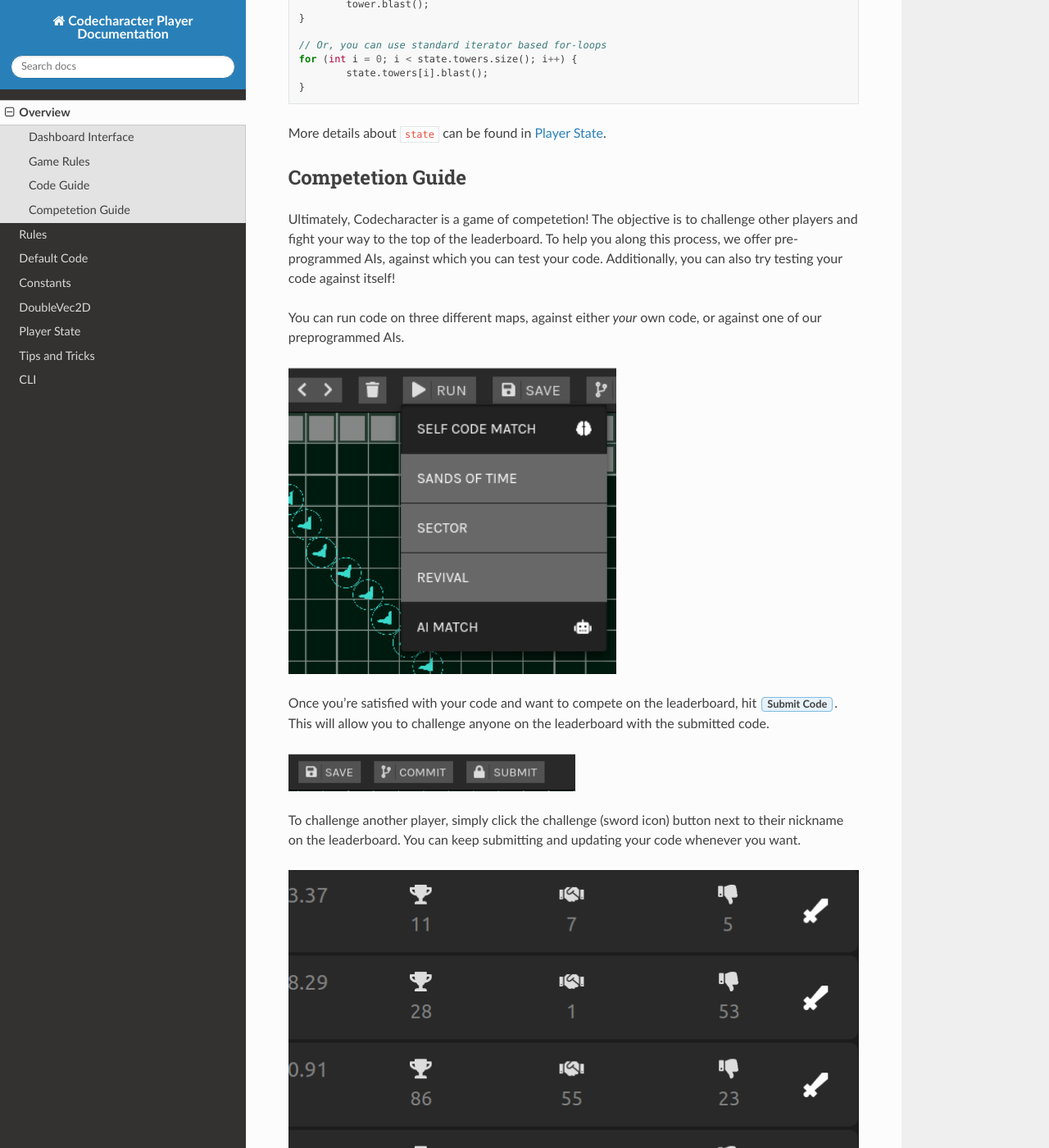
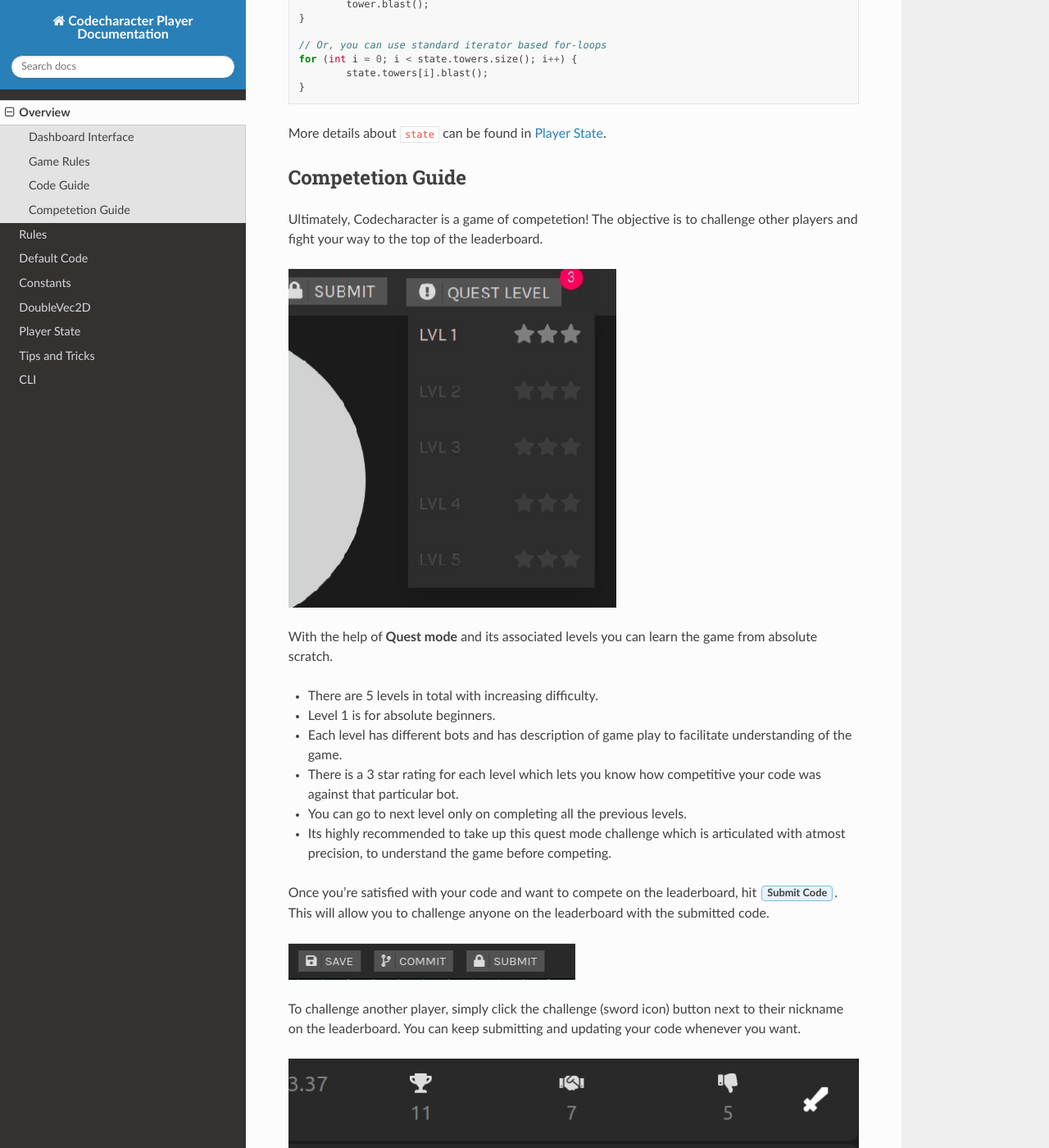
Before and after one commit to delta/codecharacter-player-docs-2020, a Sphinx documentation site: the page built from source/overview.rst, in a window 1280 px wide and 1400 px high, scrolled down 4237 px. Shown: the whole window at 82% size. Built offline with Sphinx 7.4.7 and the Read the Docs theme 2.0.0, drawn with Linux system fonts in a browser that asks for light colours.

Commit message:
Quest mode and readme update (#4)
* add questmode docs

* add quest images and update readme

* remove unnecessary line

```diff
--- a/source/overview.rst
+++ b/source/overview.rst
@@ -132,14 +132,19 @@
 -----------------
 
 Ultimately, Codecharacter is a game of competetion! The objective is to challenge other players and fight
-your way to the top of the leaderboard. To help you along this process, we offer pre-programmed AIs, against
-which you can test your code. Additionally, you can also try testing your code against itself!
+your way to the top of the leaderboard.
 
-You can run code on three different maps, against either `your` own code, or against one of our preprogrammed AIs.
-
-.. figure:: _static/self_match.png
+.. figure:: _static/questmode.jpeg
    :width: 400px
    :alt: Self/AI Match
+With the help of **Quest mode** and its associated levels you can learn the game from absolute scratch.
+
+* There are 5 levels in total with increasing difficulty.
+* Level 1 is for absolute beginners.
+* Each level has different bots and has description of game play to facilitate understanding of the game.
+* There is a 3 star rating for each level which lets you know how competitive your code was against that particular bot.
+* You can go to next level only on completing all the previous levels.
+* Its highly recommended to take up this quest mode challenge which is articulated with atmost precision, to understand the game before competing.
 
 Once you’re satisfied with your code and want to compete on the leaderboard, hit :guilabel:`Submit Code`. This will allow you to
 challenge anyone on the leaderboard with the submitted code.
```
Also changed, not shown: README.md (+3 -1 lines), source/_static/questmode.jpeg (added).
